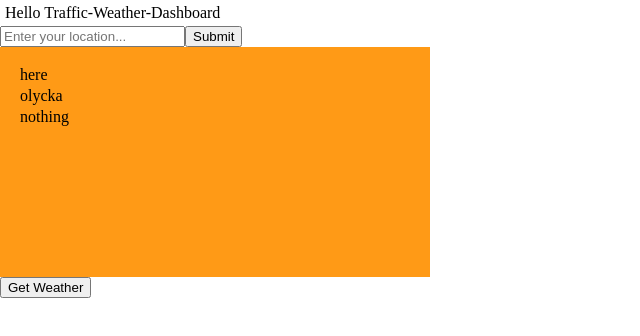
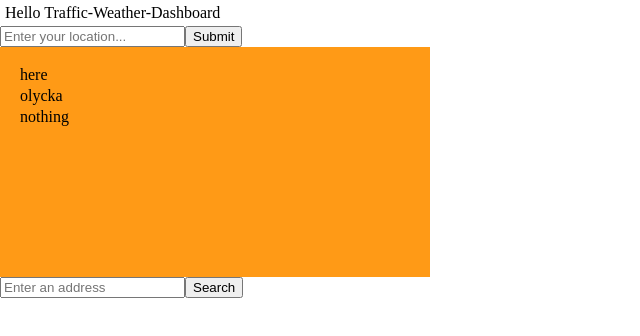
Before and after one commit to BadThad/Traffic-Weather-Dashboard, a React (Vite) app: page / in a window 1280 px wide. Shown: the top 336 px of the page, without its empty margins (0-640 px from the left). Built offline with nearby package versions, Linux system fonts and the light colour scheme.

Commit message:
Working weathercomponent

```diff
--- a/src/App.tsx
+++ b/src/App.tsx
@@ -1,7 +1,7 @@
 import "./App.css";
 import SearchBar from "./components/searchbar";
 import TrafficSituation from "./components/trafficSituation";
-import WeatherComponent from "./stores/weatherStore";
+import WeatherSearchBox from "./components/weatherComponent";
 
 function App() {
   return (
@@ -9,7 +9,7 @@ function App() {
       <p>Hello Traffic-Weather-Dashboard</p>
       <SearchBar />
       <TrafficSituation></TrafficSituation>
-      <WeatherComponent></WeatherComponent>
+      <WeatherSearchBox></WeatherSearchBox>
     </div>
   );
 }
--- a/src/components/weatherComponent.tsx
+++ b/src/components/weatherComponent.tsx
@@ -1,3 +1,51 @@
-// Importera weatherStore
-// Importera searchStore
-// const react fc
+import React, { useState } from "react";
+import { useSearchStore } from "../stores/searchStore";
+import { useWeatherStore } from "../stores/weatherStore";
+import { fetchCoordinates } from "../services/geoLocationApi";
+
+const WeatherSearchBox: React.FC = () => {
+  const { searchQuery, setSearchQuery, setCoordinates } = useSearchStore();
+  const { temperature, condition, loading, error, fetchWeather } =
+    useWeatherStore();
+  const [searchError, setSearchError] = useState<string | null>(null);
+
+  const handleSearch = async () => {
+    setSearchError(null);
+    try {
+      const { lat, lng } = await fetchCoordinates(searchQuery);
+      setCoordinates(lat, lng);
+      fetchWeather(lat, lng);
+    } catch (err: any) {
+      setSearchError(err.message);
+    }
+  };
+
+  return (
+    <div className="p-4 border rounded shadow-lg w-96 mx-auto mt-5">
+      <input
+        type="text"
+        value={searchQuery}
+        onChange={(e) => setSearchQuery(e.target.value)}
+        placeholder="Enter an address"
+        className="border p-2 w-full rounded mb-2"
+      />
+      <button
+        onClick={handleSearch}
+        className="bg-blue-500 text-white px-4 py-2 rounded w-full"
+      >
+        Search
+      </button>
+      {searchError && <p className="text-red-500 mt-2">{searchError}</p>}
+      {loading && <p className="mt-2">Loading...</p>}
+      {error && <p className="text-red-500 mt-2">Error: {error}</p>}
+      {temperature !== null && condition && (
+        <div className="mt-4 p-3 bg-gray-100 rounded">
+          <p className="text-lg font-semibold">Temperature: {temperature}°C</p>
+          <p>Condition: {condition}</p>
+        </div>
+      )}
+    </div>
+  );
+};
+
+export default WeatherSearchBox;
--- a/src/stores/weatherStore.tsx
+++ b/src/stores/weatherStore.tsx
@@ -8,7 +8,7 @@ interface WeatherState {
   fetchWeather: (latitude: number, longitude: number) => Promise<void>;
 }
 
-const useWeatherStore = create<WeatherState>((set) => ({
+export const useWeatherStore = create<WeatherState>((set) => ({
   temperature: null,
   condition: null,
   loading: false,
```
